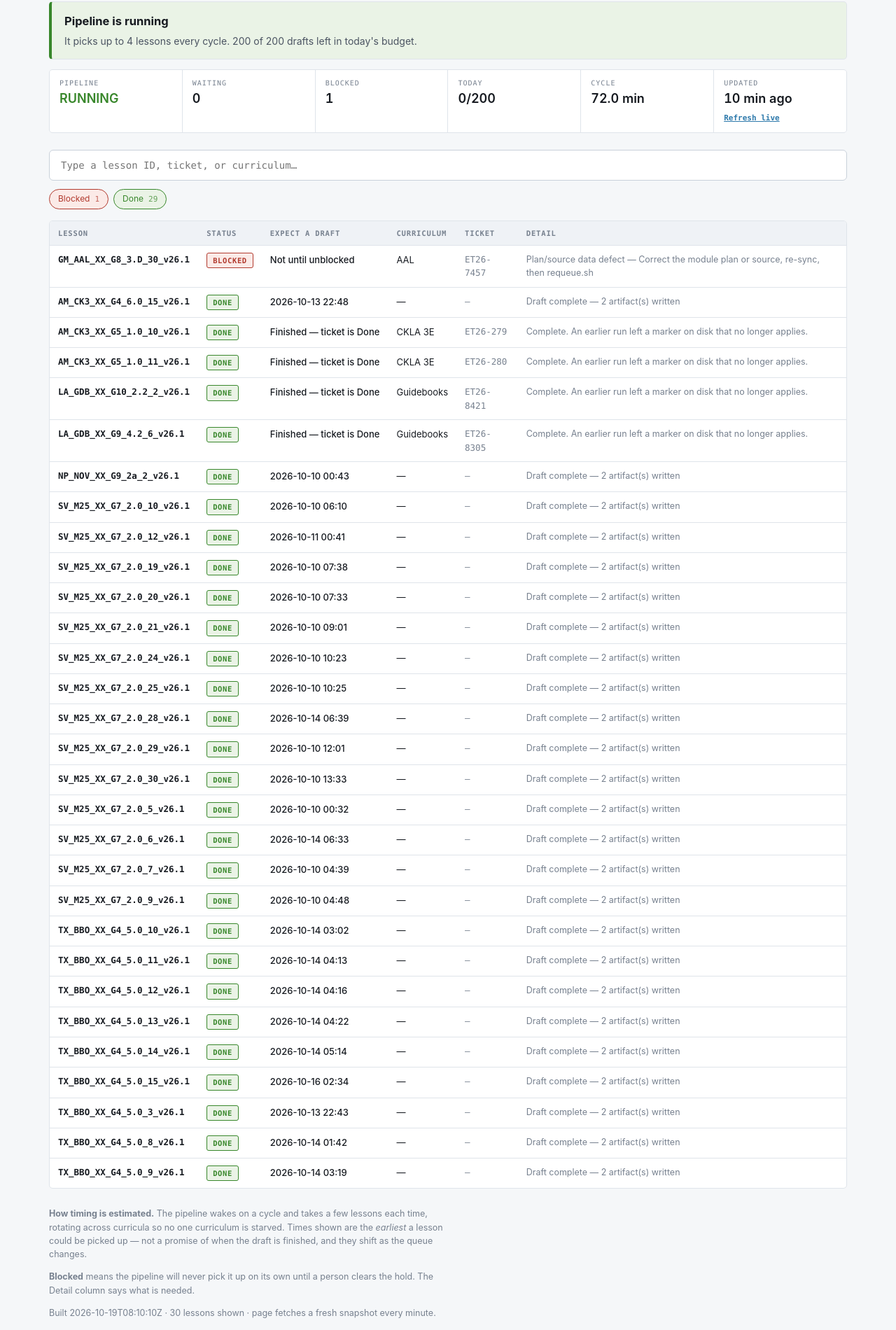
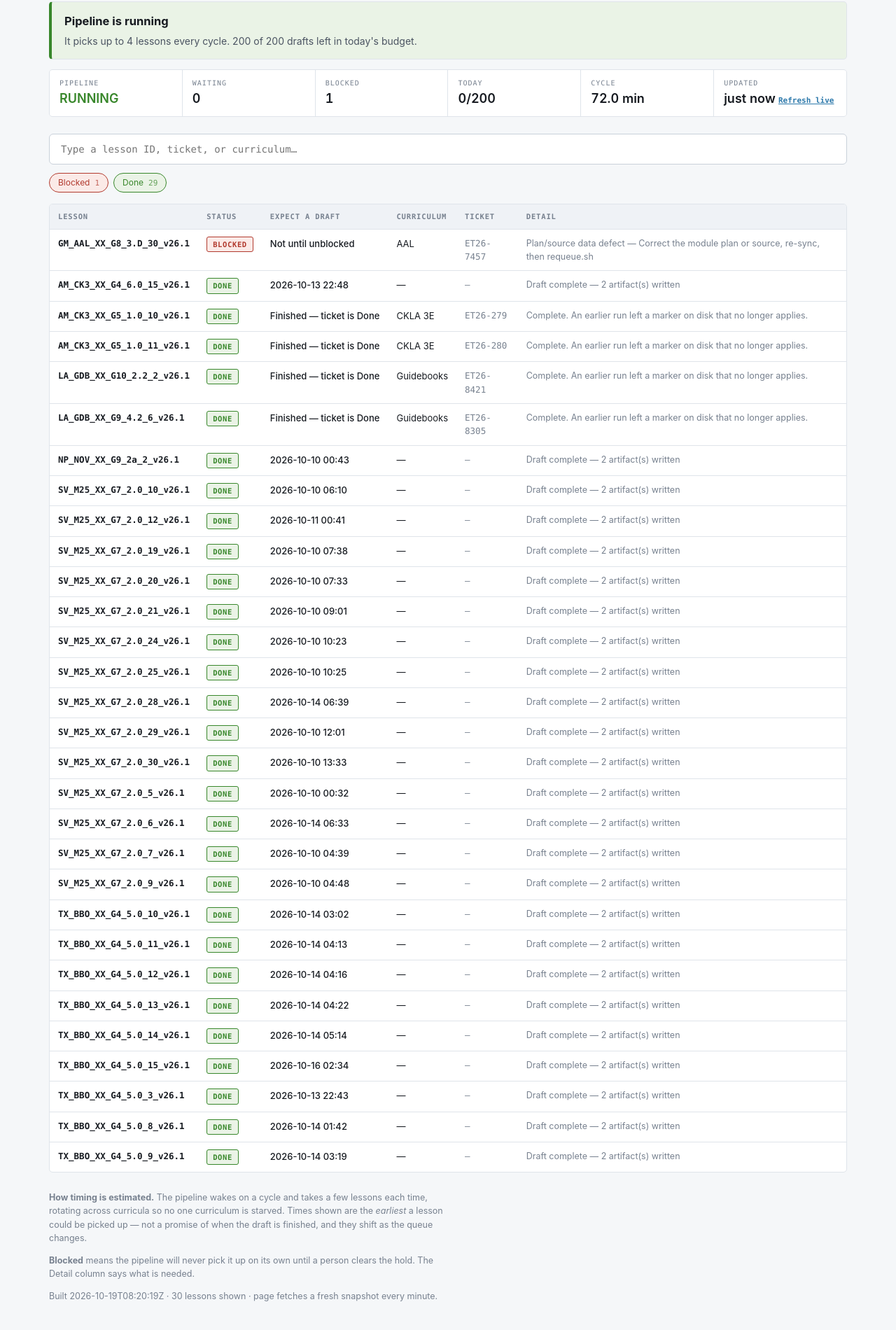
Before and after one commit to coursemojo/activityQueueBoard, a plain HTML site: page index.html in a window 1280 px wide. Shown: the part 160-2060 px from the top of the page at 70% size. Drawn offline with Linux system fonts and the light colour scheme.

Commit message:
Queue board: 2026-10-19 04:20:13

```diff
--- a/index.html
+++ b/index.html
@@ -125,7 +125,7 @@ footer code { font-family:var(--mono); font-size:11.5px; }
   <div class="f"><span>Blocked</span><strong>1</strong></div>
   <div class="f"><span>Today</span><strong>0/200</strong></div>
   <div class="f"><span>Cycle</span><strong>72.0 min</strong></div>
-  <div class="f"><span>Updated</span><strong id="age">2026-10-19 08:10</strong>
+  <div class="f"><span>Updated</span><strong id="age">2026-10-19 08:20</strong>
     <button class="refresh-live" id="refresh-live" type="button">Refresh live</button></div>
 </div>
 
@@ -150,7 +150,7 @@ footer code { font-family:var(--mono); font-size:11.5px; }
   when the draft is finished, and they shift as the queue changes.</p>
   <p><strong>Blocked</strong> means the pipeline will never pick it up on its own until a
   person clears the hold. The Detail column says what is needed.</p>
-  <p>Built <span id="built">2026-10-19T08:10:10Z</span> · 30 lessons shown ·
+  <p>Built <span id="built">2026-10-19T08:20:19Z</span> · 30 lessons shown ·
   page fetches a fresh snapshot every minute.</p>
 </footer>
 </div>
```
